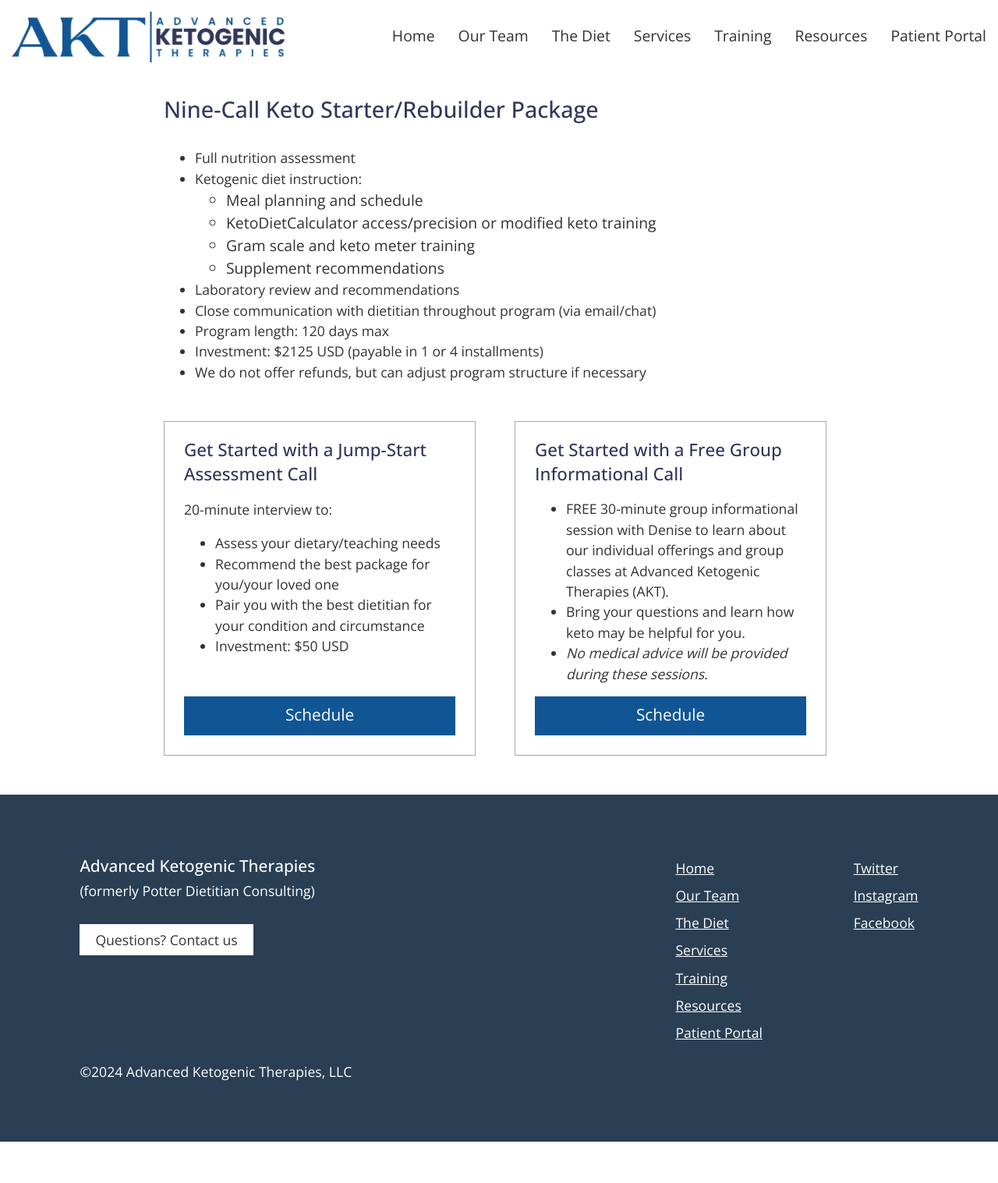
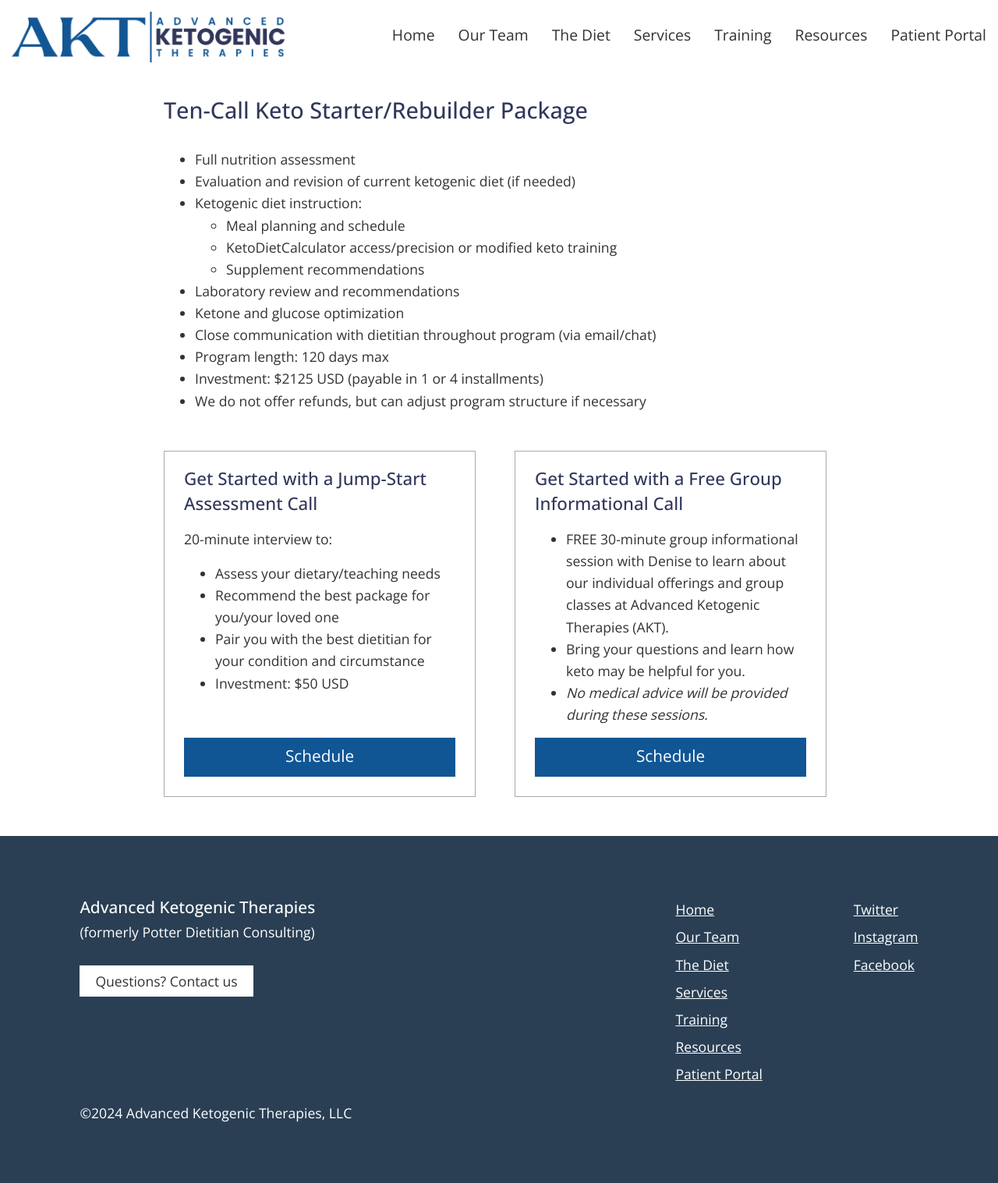
Before and after one commit to janmilosh/potterketo_jekyll, a Jekyll site: the page built from _pages/starter_rebuilder.html, in a window 1280 px wide. Shown: the whole page at 78% size. Built offline with Jekyll 4.4.1, drawn with Linux system fonts in a browser that asks for light colours; nearby versions of some CDN libraries; before the commit the page ends 1464 px from its top, so only the background shows below that.

Commit message:
Update packages and add video

```diff
--- a/_includes/other_home_page_items/videos.html
+++ b/_includes/other_home_page_items/videos.html
@@ -1,4 +1,5 @@
 <div class="video-grid">
+  {% include videos/mmhs_2024.html %}
   {% include videos/metabolism_and_mind_video.html %}
   {% include videos/levels_230_podcast.html %}
   {% include videos/ketones_and_coffee.html %}
--- /dev/null
+++ b/_includes/videos/mmhs_2024.html
@@ -0,0 +1,5 @@
+<div class="video-container">
+  <div class="video-wrapper">
+    <iframe width="720" height="405" src="https://www.youtube.com/embed/yuobEHQgg_E?si=0uW8VG5w2MYD6xel?controls=0" title="YouTube video player" frameborder="0" allow="accelerometer; autoplay; clipboard-write; encrypted-media; gyroscope; picture-in-picture; web-share" allowfullscreen></iframe>
+  </div>
+</div>
--- a/_pages/five_call.html
+++ b/_pages/five_call.html
@@ -7,9 +7,9 @@
   <ul class="add-margin">
     <li>Full nutrition assessment</li>
     <li>Laboratory review
-    <li>Evaluation of current ketogenic diet
+    <li>Evaluation and revision of current ketogenic diet
     <li>Diet and supplement recommendations/revisions</li>
-    <li>Glucose/ketone assessment
+    <li>Ketone and glucose optimization
     <li>Close communication with dietitian throughout program (via email/chat)</li>
     <li>Package to be utilized over 60 days</li>
     <li>Investment: $1000 USD (payable in 1 or 2 installments)</li>
--- a/_pages/premium_concierge_package.html
+++ b/_pages/premium_concierge_package.html
@@ -1,9 +1,9 @@
 ---
 layout: default
-title: Eleven-Call Premium Concierge Package
+title: Twelve-Call Premium Concierge Package
 ---
 <div class="text-container">
-  <h1>Eleven-Call Premium Concierge Package</h1>
+  <h1>Twelve-Call Premium Concierge Package</h1>
   <ul class="add-margin">
     <li>Full nutrition assessment</li>
     <li>Ketogenic diet instruction:
--- a/_pages/services.html
+++ b/_pages/services.html
@@ -30,12 +30,12 @@
       <a href="{{ '/five_call' | relative_url }}" class="button">Learn more</a>
     </div>
     <div class="service">
-      <h2>Nine-Call Keto Starter/Rebuilder Package</h2>
-      <p>A nine-call package recommended for those that are new to keto, those desiring precision keto (using KetoDietCalculator), pediatric patients, and those who need a keto diet overhaul.</p>
+      <h2>Ten-Call Keto Starter/Rebuilder Package</h2>
+      <p>A ten-call package recommended for those that are new to keto, those desiring precision keto (using KetoDietCalculator), pediatric patients, and those who need a keto diet overhaul.</p>
       <a href="{{ '/starter_rebuilder' | relative_url }}" class="button">Learn more</a>
     </div>
     <div class="service">
-      <h2>Eleven-Call Premium Concierge Package</h2>
+      <h2>Twelve-Call Premium Concierge Package</h2>
       <div>
         <p>Includes all benefits of the Keto Starter/Rebuilder package PLUS:</p>
         <ul>
--- a/_pages/starter_rebuilder.html
+++ b/_pages/starter_rebuilder.html
@@ -1,20 +1,21 @@
 ---
 layout: default
-title: Nine-Call Keto Starter/Rebuilder Package
+title: Ten-Call Keto Starter/Rebuilder Package
 ---
 <div class="text-container">
-  <h1>Nine-Call Keto Starter/Rebuilder Package</h1>
+  <h1>Ten-Call Keto Starter/Rebuilder Package</h1>
   <ul class="add-margin">
     <li>Full nutrition assessment</li>
+    <li>Evaluation and revision of current ketogenic diet (if needed)</li>
     <li>Ketogenic diet instruction:
       <ul>
         <li>Meal planning and schedule</li>
         <li>KetoDietCalculator access/precision or modified keto training</li>
-        <li>Gram scale and keto meter training</li>
         <li>Supplement recommendations</li>
       </ul>
     </li>
     <li>Laboratory review and recommendations</li>
+    <li>Ketone and glucose optimization</li>
     <li>Close communication with dietitian throughout program (via email/chat)</li>
     <li>Program length: 120 days max</li>
     <li>Investment: $2125 USD (payable in 1 or 4 installments)</li>
--- a/_sass/main.scss
+++ b/_sass/main.scss
@@ -65,8 +65,8 @@
 }
 
 ul li {
-  line-height: 1.5;
-  font-size: 1.1em;
+  line-height: 1.6;
+  font-size: 1.1rem;
 }
 
 h1, h2, h3 {
```
Also changed, not shown: 7 other files.
